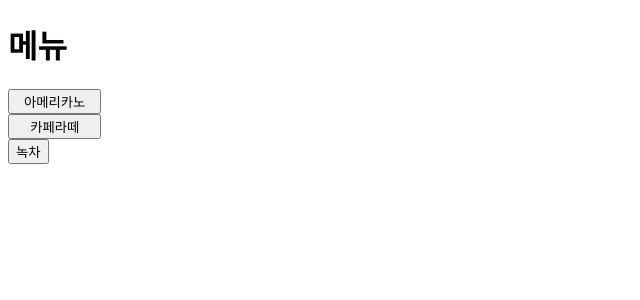
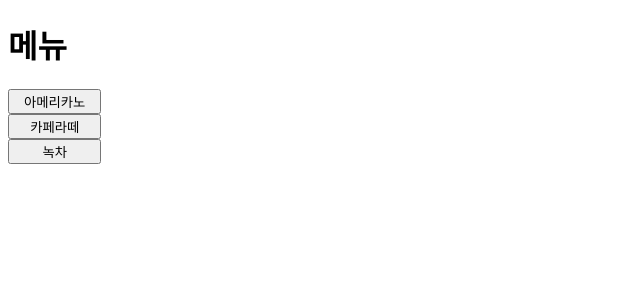
Before and after one commit to codyssey-smj53/david, a Flask app: page /menu in a window 1280 px wide. Shown: the top 300 px of the page, without its empty margins (0-640 px from the left). Run offline with Flask 3, Linux system fonts and the light colour scheme.

Commit message:
Fix: 녹차 버튼 사이즈 수정

```diff
--- a/templates/menu.html
+++ b/templates/menu.html
@@ -9,6 +9,6 @@
 <h1>메뉴</h1>
     <button name="menu1" style="width:70pt;">아메리카노</button><br>
     <button name="menu2" style="width:70pt;">카페라떼</button><br>
-    <button name="menu3">녹차</button>
+    <button name="menu3" style="width:70pt;">녹차</button>
 </body>
 </html>
```
